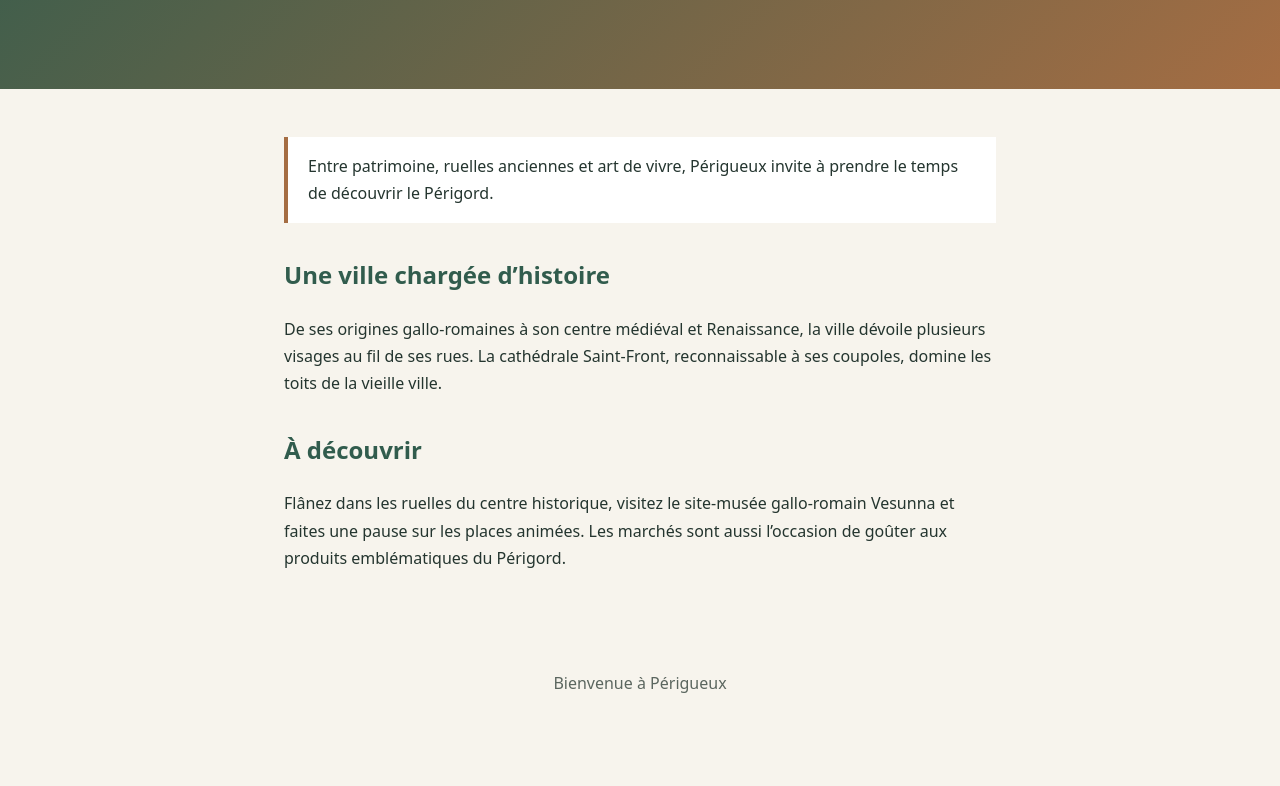
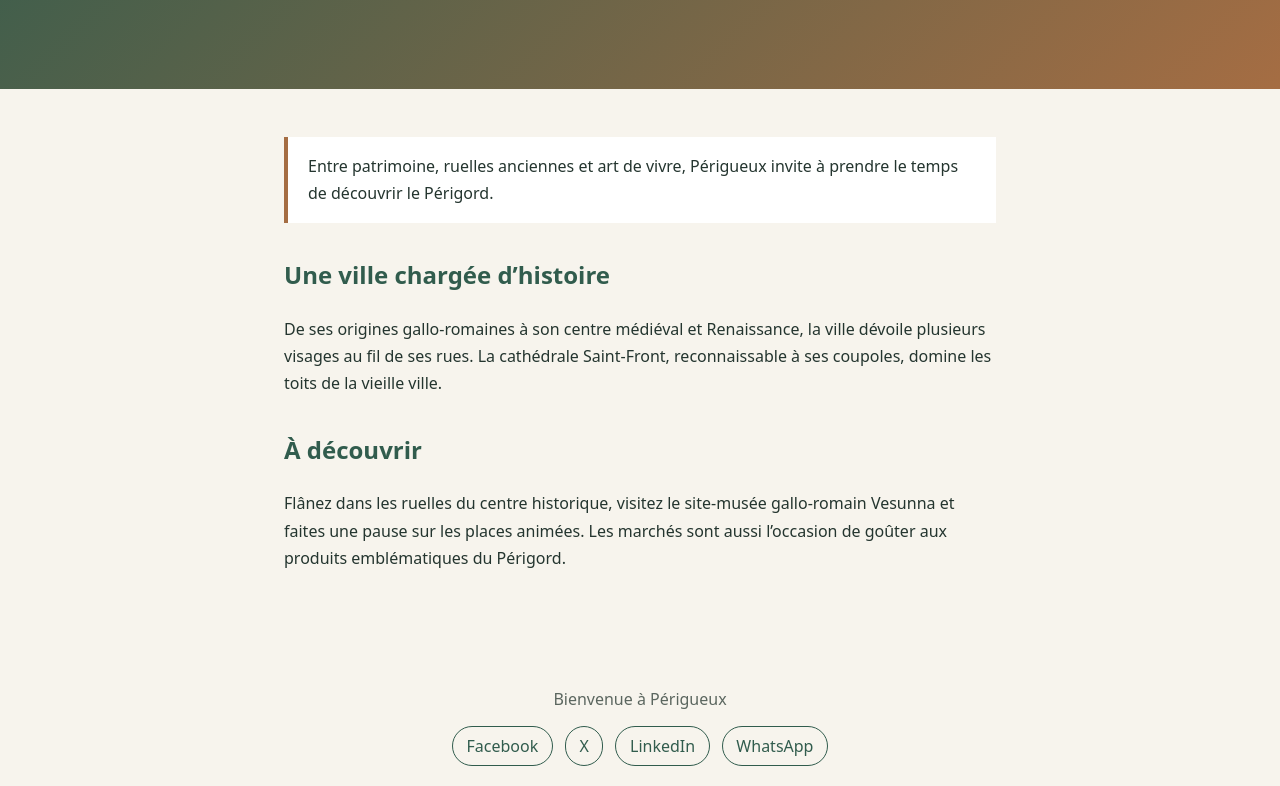
Before and after one commit to FrancisThierry/td_jenkins, a plain HTML site: page index.html in a window 1280 px wide. Shown: the part 248-1034 px from the top of the page. Before the commit the page ends 962 px from the top, so only its background shows below. Drawn offline with Linux system fonts and the light colour scheme.

Commit message:
ajoute rs

```diff
--- a/index.html
+++ b/index.html
@@ -15,6 +15,9 @@
     h2 { margin-top: 2rem; color: #315c4d; }
     .highlight { padding: 1rem 1.25rem; border-left: 4px solid #a56d43; background: white; }
     footer { padding: 1.25rem; text-align: center; color: #5b665f; }
+    .social-links { display: flex; flex-wrap: wrap; justify-content: center; gap: .75rem; margin-top: .75rem; }
+    .social-links a { padding: .5rem .85rem; border: 1px solid #315c4d; border-radius: 999px; color: #315c4d; text-decoration: none; }
+    .social-links a:hover, .social-links a:focus-visible { color: white; background: #315c4d; }
   </style>
 </head>
 <body>
@@ -30,6 +33,14 @@
     <h2>À découvrir</h2>
     <p>Flânez dans les ruelles du centre historique, visitez le site-musée gallo-romain Vesunna et faites une pause sur les places animées. Les marchés sont aussi l’occasion de goûter aux produits emblématiques du Périgord.</p>
   </main>
-  <footer>Bienvenue à Périgueux</footer>
+  <footer>
+    <p>Bienvenue à Périgueux</p>
+    <nav aria-label="Partager Périgueux sur les réseaux sociaux" class="social-links">
+      <a href="https://www.facebook.com/sharer/sharer.php?u=https%3A%2F%2Fperigueux.fr" target="_blank" rel="noopener noreferrer">Facebook</a>
+      <a href="https://twitter.com/intent/tweet?url=https%3A%2F%2Fperigueux.fr&text=D%C3%A9couvrez%20P%C3%A9rigueux" target="_blank" rel="noopener noreferrer">X</a>
+      <a href="https://www.linkedin.com/sharing/share-offsite/?url=https%3A%2F%2Fperigueux.fr" target="_blank" rel="noopener noreferrer">LinkedIn</a>
+      <a href="https://api.whatsapp.com/send?text=D%C3%A9couvrez%20P%C3%A9rigueux%20%3A%20https%3A%2F%2Fperigueux.fr" target="_blank" rel="noopener noreferrer">WhatsApp</a>
+    </nav>
+  </footer>
 </body>
 </html>
```
